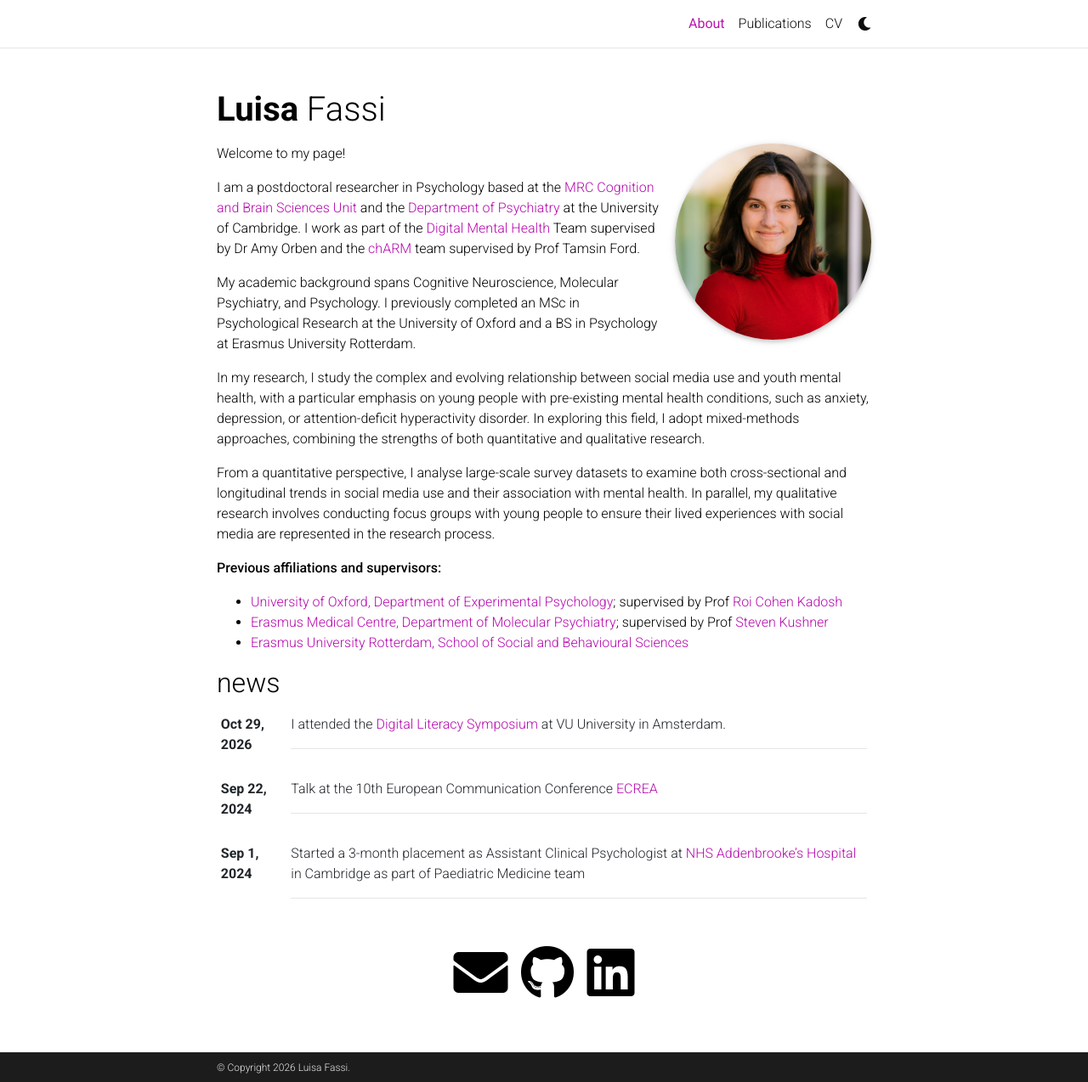
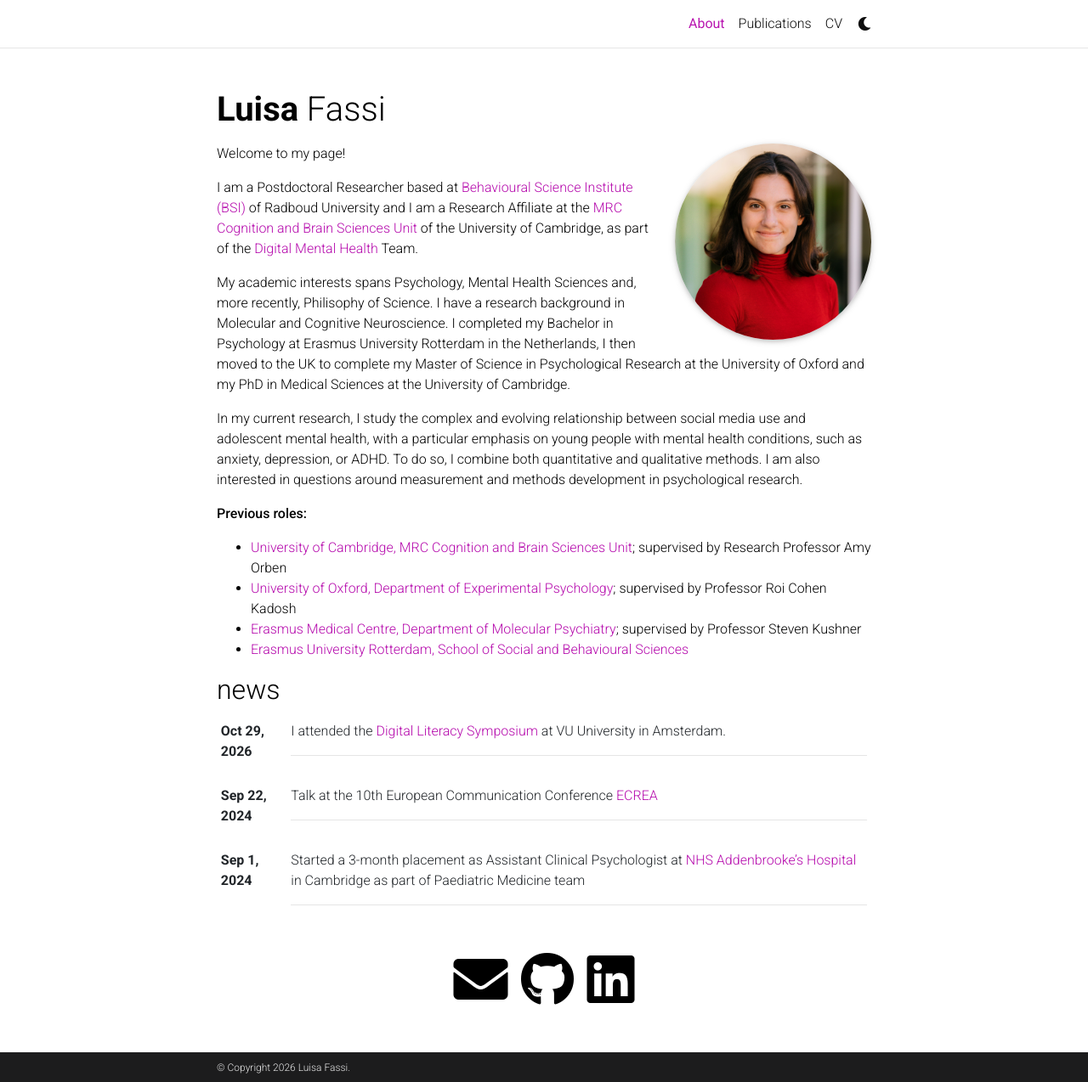
Before and after one commit to LuisaFassi/LuisaFassi.github.io, a Jekyll site: the page built from _pages/about.md, in a window 1280 px wide and 1274 px high. Shown: the whole window at 85% size. Built offline with Jekyll 4.4.1, drawn with Linux system fonts in a browser that asks for light colours; comment, search, counter and statistics services are not loaded; a style sheet for code colours, icons or effects is not loaded.

Commit message:
changed intro

```diff
--- a/_pages/about.md
+++ b/_pages/about.md
@@ -17,18 +17,14 @@ social: true  # includes social icons at the bottom of the page
 
 Welcome to my page!
 
-I am a postdoctoral researcher in Psychology based at the [MRC Cognition and Brain Sciences Unit](https://www.mrc-cbu.cam.ac.uk/) and the [Department of Psychiatry](https://x.com/psychiatry_ucam) at the University of Cambridge.
-I work as part of the [Digital Mental Health](https://t.co/oP7RhsulGp) Team supervised by Dr Amy Orben and the [chARM](https://x.com/charmpsych) team supervised by Prof Tamsin Ford.
+I am a Postdoctoral Researcher based at [Behavioural Science Institute (BSI)](https://www.ru.nl/behavioural-science-institute) of Radboud University and I am a Research Affiliate at the [MRC Cognition and Brain Sciences Unit](https://www.mrc-cbu.cam.ac.uk/) of the University of Cambridge, as part of the [Digital Mental Health](https://t.co/oP7RhsulGp) Team.
 
-My academic background spans Cognitive Neuroscience, Molecular Psychiatry, and Psychology. I previously completed an MSc in Psychological Research at the University of Oxford and a BS in Psychology at Erasmus University Rotterdam.
+My academic interests spans Psychology, Mental Health Sciences and, more recently, Philisophy of Science. I have a research background in Molecular and Cognitive Neuroscience. I completed my Bachelor in Psychology at Erasmus University Rotterdam in the Netherlands, I then moved to the UK to complete my Master of Science in Psychological Research at the University of Oxford and my PhD in Medical Sciences at the University of Cambridge.
 
-In my research, I study the complex and evolving relationship between social media use and youth mental health, with a particular emphasis on young people with pre-existing mental health conditions, such as anxiety, depression, or attention-deficit hyperactivity disorder.
-In exploring this field, I adopt mixed-methods approaches, combining the strengths of both quantitative and qualitative research.
+In my current research, I study the complex and evolving relationship between social media use and adolescent mental health, with a particular emphasis on young people with mental health conditions, such as anxiety, depression, or ADHD. To do so, I combine both quantitative and qualitative methods. I am also interested in questions around measurement and methods development in psychological research.
 
-From a quantitative perspective, I analyse large-scale survey datasets to examine both cross-sectional and longitudinal trends in social media use and their association with mental health.
-In parallel, my qualitative research involves conducting focus groups with young people to ensure their lived experiences with social media are represented in the research process.
-
-**Previous affiliations and supervisors:**
-- [University of Oxford, Department of Experimental Psychology](https://www.psy.ox.ac.uk/); supervised by Prof [Roi Cohen Kadosh](https://www.psy.ox.ac.uk/people/roi-cohenkadosh)
--	[Erasmus Medical Centre, Department of Molecular Psychiatry](https://www.erasmusmc.nl/en/research/departments/psychiatry); supervised by Prof [Steven Kushner](https://www.erasmusmc.nl/en/research/researchers/kushner-steven)
+**Previous roles:**
+- [University of Cambridge, MRC Cognition and Brain Sciences Unit](https://www.mrc-cbu.cam.ac.uk/); supervised by Research Professor Amy Orben
+- [University of Oxford, Department of Experimental Psychology](https://www.psy.ox.ac.uk/); supervised by Professor Roi Cohen Kadosh
+-	[Erasmus Medical Centre, Department of Molecular Psychiatry](https://www.erasmusmc.nl/en/research/departments/psychiatry); supervised by Professor Steven Kushner
 -	[Erasmus University Rotterdam, School of Social and Behavioural Sciences](https://www.eur.nl/en/essb)
```
